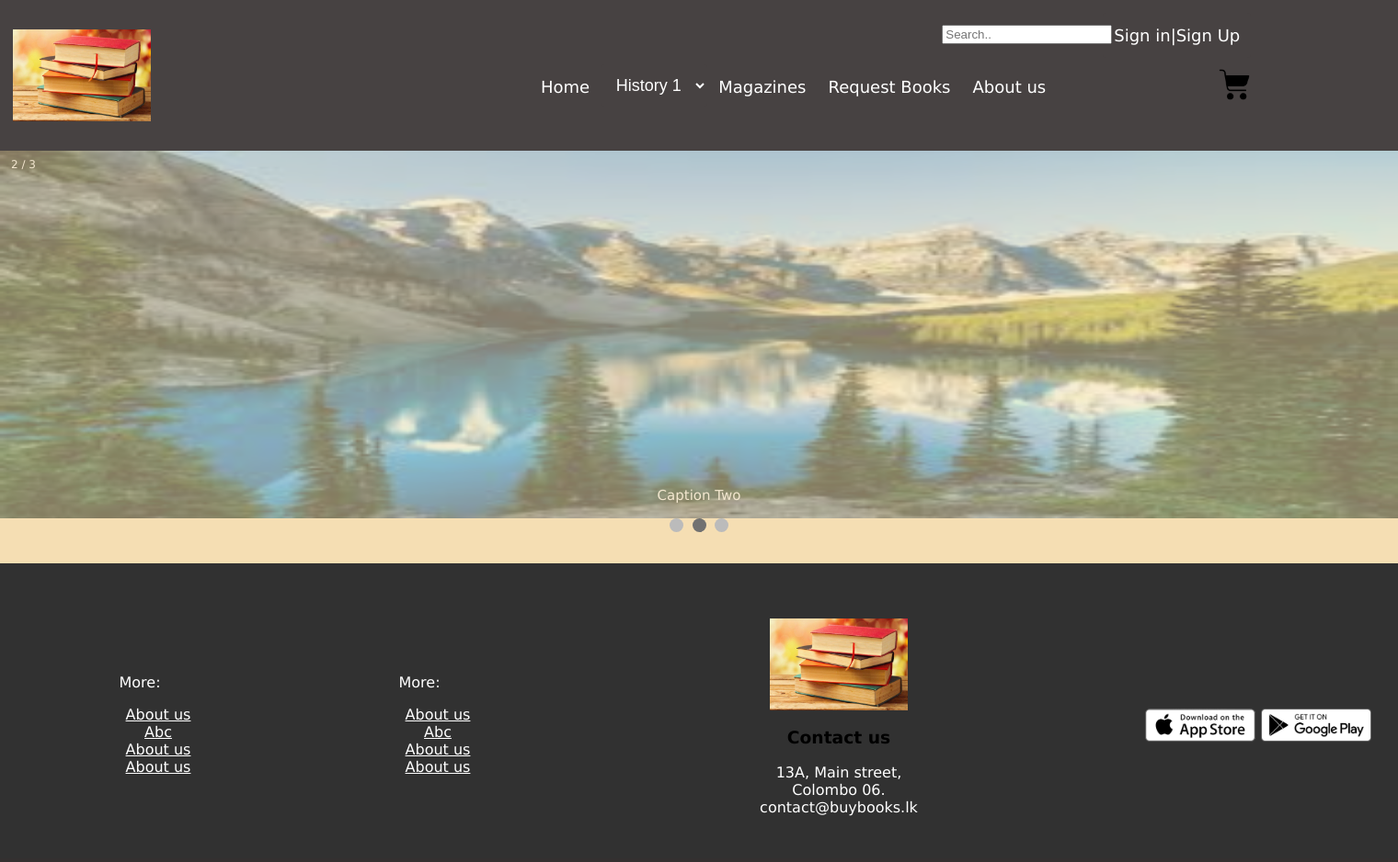
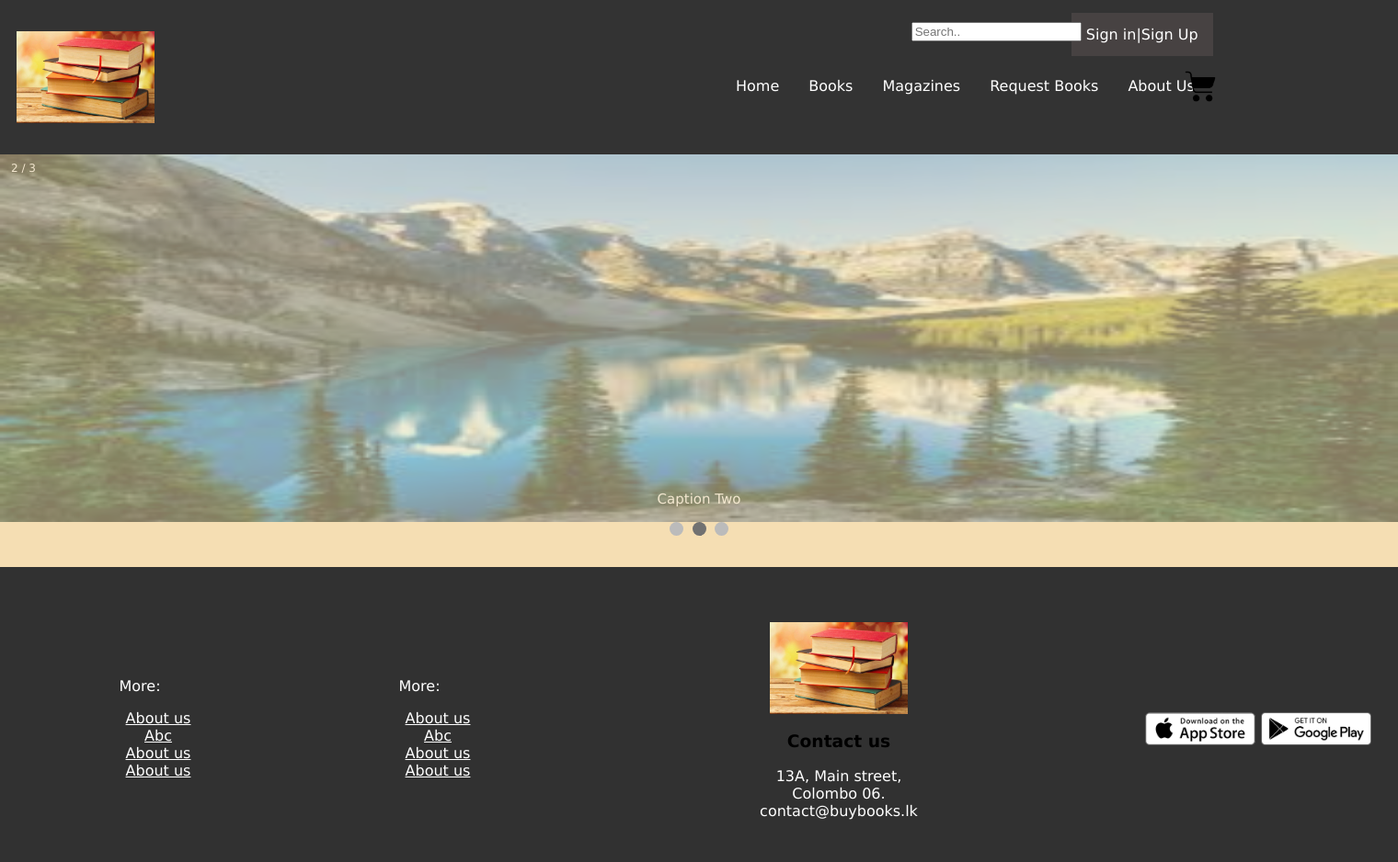
Before and after one commit to Avdunusinghe/MLB_PG.04.02_04-Online-BookStore, a PHP site: page /Home.html in a window 1520 px wide. Shown: the whole page at 92% size. Before the commit the page ends 888 px from the top, so only its background shows below. Run offline with PHP 8.4, Linux system fonts and the light colour scheme.

Commit message:
header finish

```diff
--- a/src/Home.html
+++ b/src/Home.html
@@ -9,21 +9,24 @@
         <script src="../src/js/Home.js"></script>
     </head>
     <body>
-        <div class="header">
+      <div class="navbar">
         <a href="../src/Home.html" class = "logo" ><img src="../src/Images/logo_1.jpeg" alt="logo" width="150" height="100"></a>
-                    <div class="nav" style = "position:relative;left:400px;top:50px;">
-                        <a href="../src/Home.html">Home</a>
-                        <div>
-                          <select name = "books" id="books" class = "dropdownbtn">
-                            <option class= "dropdwonbtn">History 1</option>
-                            <option class= "dropdwonbtn">History 2</option>
-                            <option class= "dropdwonbtn">History 3</option>
-                            <option class= "dropdwonbtn">History 4</option>
-                        </select>
+        <div style = "position:relative;left:600px;top:50px;">
+          <a href="#home">Home</a>
+          <div class="dropdown">
+            <button class="dropbtn">Books
+            </button>
+            <div class="dropdown-content">
+              <a href="../src/Index.html">ITdfgr</a>
+              <a href="../src/Index.html">SEgrgfg</a>
+              <a href="../src/Index.html">CSfgfgfd</a>
+              <a href="../src/Index.html">CSfgfdg</a>
+
+            </div>
           </div>
           <a href="../src/Index.html">Magazines</a>
-                         <a href="../src/Home.html">Request Books</a>
-                         <a href="../src/Home.html">About us</a>
+          <a href="../src/Index.html">Request Books</a>
+          <a href="../src/Index.html">About Us</a>
         </div>
 
         <a href=""class="loginbtn" style = "position:relative;left:450px;top:-6px;">Sign in|Sign Up</a>
@@ -36,7 +39,13 @@
         <div class="searchbar"style = "position:relative;left:50px;top:-6px;">
         <input type="text" name = "search" placeholder="Search..">
         </div>
+
       </div>
+
+
+
+
+
 
         <div class="slideshow-container">
 
@@ -59,6 +68,7 @@
             </div>
 
         </div>
+        <!----------------------End of header section  0.1--------------------------------->
 
 
             <div style="text-align:center"style = "position:relative;left:50px;top:-6px;">
--- a/src/Styles/style.css
+++ b/src/Styles/style.css
@@ -4,41 +4,66 @@ body {
     background-color: wheat;
 }
 
-  .header {
+.navbar {
   overflow: hidden;
-    background-color: rgb(71, 66, 66);
-    padding: 20px 2px;
+  background-color: #333;
+  margin:0;
+  padding:20px 2px;
 }
-  .header a, select{
-      float:left;
-      color:white;
+
+.navbar a {
+  float: left;
+  font-size: 16px;
+  color: white;
   text-align: center;
-      padding: 12px;
+  padding: 14px 16px;
   text-decoration: none;
-      font-size: 18px;
-      line-height: 25px;
-      border-radius: 4px;
-      transition-duration: 0ms;
 }
-  nav a{
-    color:white;
+
+.dropdown {
+  float: left;
+  overflow: hidden;
 }
-  .header a:hover {
-    background-color:rgb(34, 25, 28);
-    color:white;
+
+.dropdown .dropbtn {
+  font-size: 16px;
+  border: none;
+  outline: none;
+  color: white;
+  padding: 14px 16px;
+  background-color: inherit;
+  font-family: inherit;
+  margin: 0;
 }
-  .header select:hover {
-    background-color:rgb(34, 25, 28);
-    color:white;
+
+.navbar a:hover, .dropdown:hover .dropbtn {
+  background-color: rgb(64, 59, 59);
 }
-  .header select{
-    background-color:rgb(71, 66, 66);
+
+.dropdown-content {
+  display: none;
+  position: absolute;
+  background-color: #f9f9f9;
+  min-width: 160px;
+  box-shadow: 0px 8px 16px 0px rgba(0,0,0,0.2);
+  /*z-index: 1;*/
 }
-  .searchbar{
 
-      line-height: 25px;
-      border-radius: 4px;
-     /* float :right;*/
+.dropdown-content a {
+  /*float: none;*/
+  color: black;
+  padding: 12px 16px;
+  text-decoration: none;
+  display: block;
+  text-align: left;
+}
+
+.dropdown-content a:hover {
+  background-color: #ddd;
+}
+
+.dropdown:hover .dropdown-content {
+  display: block;
 }
    .cart{
     /*float :right*/
@@ -59,6 +84,7 @@ body {
     display :inline-block;
     background:rgb(71, 66, 66);
     color: #fff;
+  }
 
    /* padding:8px 30px;
     margin:30px 0;
```
Lines whose indentation alone changed are shown as unchanged.
